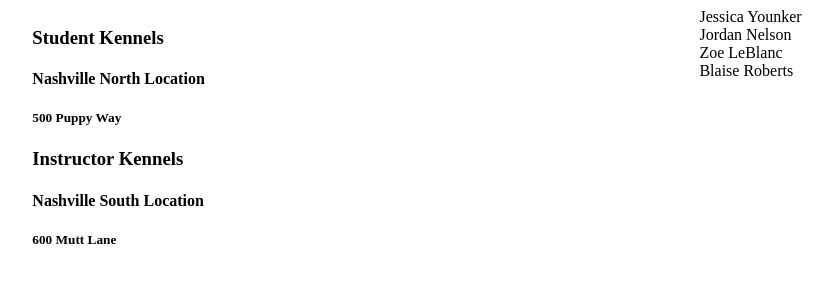
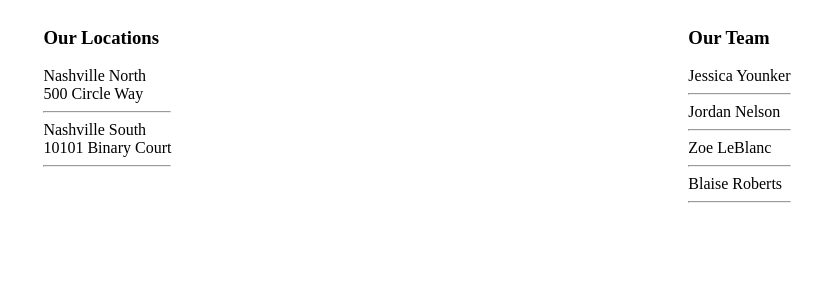
Before and after one commit to myankura/displaying-locations, a React (Create React App) app: page / in a window 1280 px wide. Shown: the top 300 px of the page, without its empty margins (223-1056 px from the left). Built offline with nearby package versions, Linux system fonts and the light colour scheme.

Commit message:
Completed assignment.

```diff
--- a/src/components/employee/EmployeeList.js
+++ b/src/components/employee/EmployeeList.js
@@ -5,10 +5,12 @@ class EmployeeList extends Component {
     render() {
         return (
             <section className="employees">
+            <h3>Our Team</h3>
             {
                 this.props.employees.map(employee =>
                     <div key={employee.id}>
                         {employee.name}
+                        <hr></hr>
                     </div>
                 )
             }
--- a/src/components/location/LocationList.js
+++ b/src/components/location/LocationList.js
@@ -3,18 +3,19 @@ import React, { Component } from 'react'
 export default class LocationList extends Component {
     render() {
         return(
-            <article>
-            <section>
-            <h3>Student Kennels</h3>
-                <h4>Nashville North Location</h4>
-                <h5>500 Puppy Way</h5>
-            </section>
-            <section>
-            <h3>Instructor Kennels</h3>
-                <h4>Nashville South Location</h4>
-                <h5>600 Mutt Lane</h5>
-            </section>
-            </article>
+            <section className="locations">
+            <h3>Our Locations</h3>
+                    {
+                        this.props.locations.map(location =>
+                            <div key={location.id}>
+                                {location.name}
+                                <br></br>
+                                {location.address}
+                                <hr></hr>
+                            </div>
+                        )
+                    }
+                    </section>
         )
     }
 }
```
